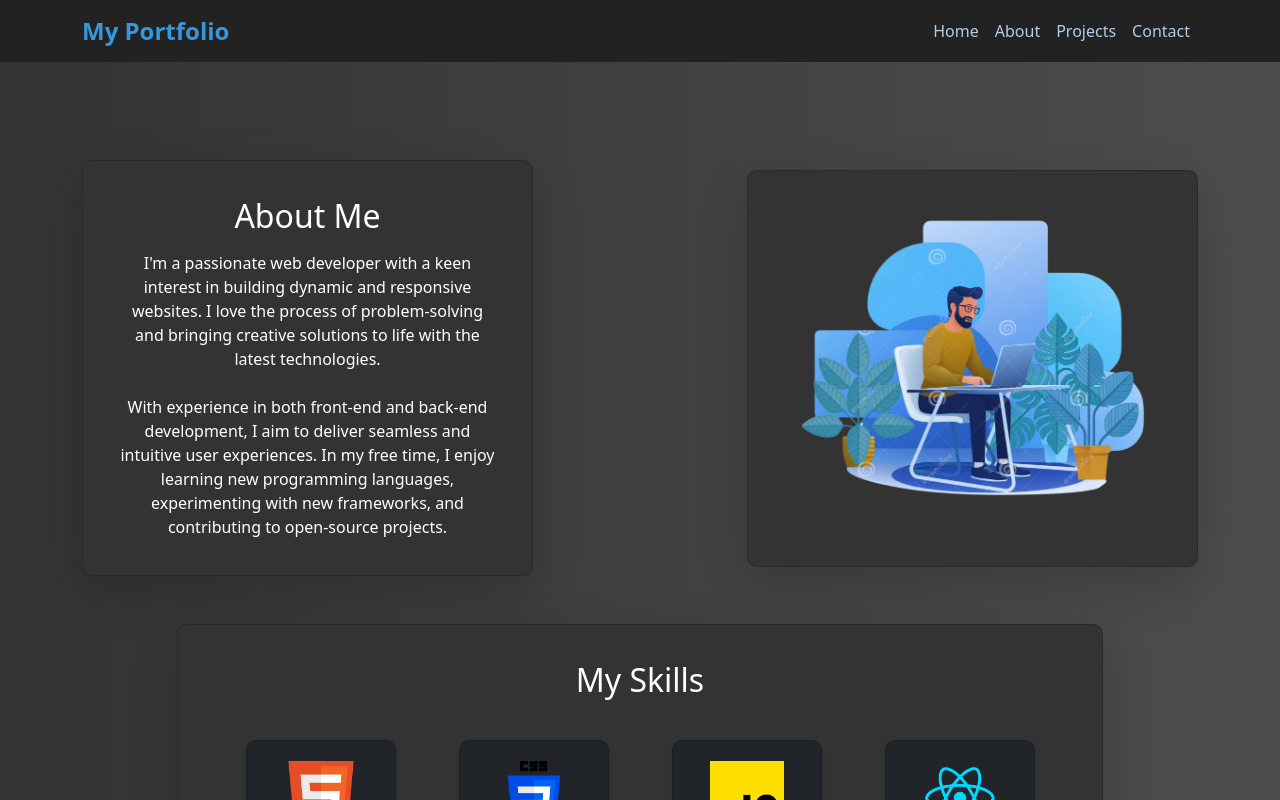
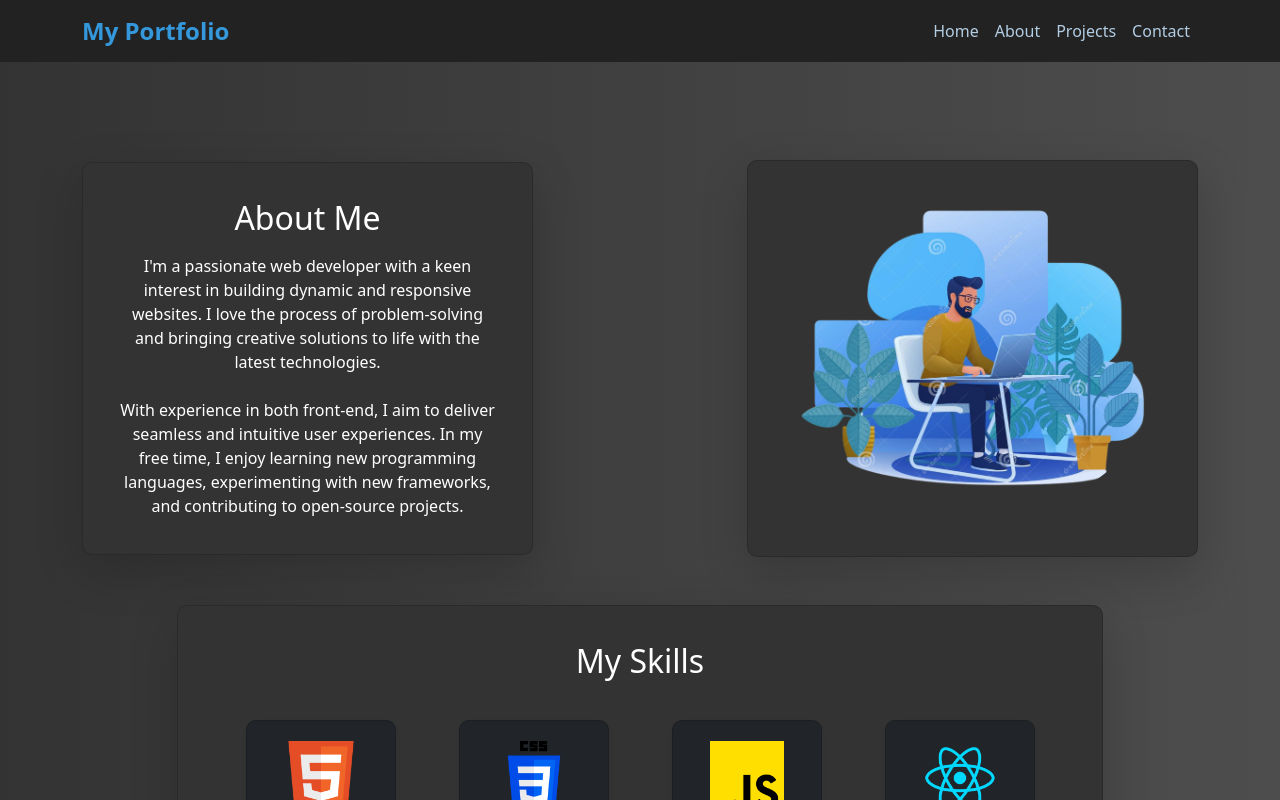
Before and after one commit to KrishnaMore19/portfolio, a React (Vite) app: page /about in a window 1280 px wide. Shown: the top 800 px of the page. Built offline with nearby package versions, Linux system fonts and the light colour scheme.

Commit message:
Update About.jsx

```diff
--- a/src/component/About.jsx
+++ b/src/component/About.jsx
@@ -52,7 +52,7 @@ function About() {
                 <p className="card-text text-center mt-3">
                   I'm a passionate web developer with a keen interest in building dynamic and responsive websites. I love the process of problem-solving and bringing creative solutions to life with the latest technologies.
                   <br /><br />
-                  With experience in both front-end and back-end development, I aim to deliver seamless and intuitive user experiences. In my free time, I enjoy learning new programming languages, experimenting with new frameworks, and contributing to open-source projects.
+                  With experience in both front-end, I aim to deliver seamless and intuitive user experiences. In my free time, I enjoy learning new programming languages, experimenting with new frameworks, and contributing to open-source projects.
                 </p>
               </div>
             </div>
```
